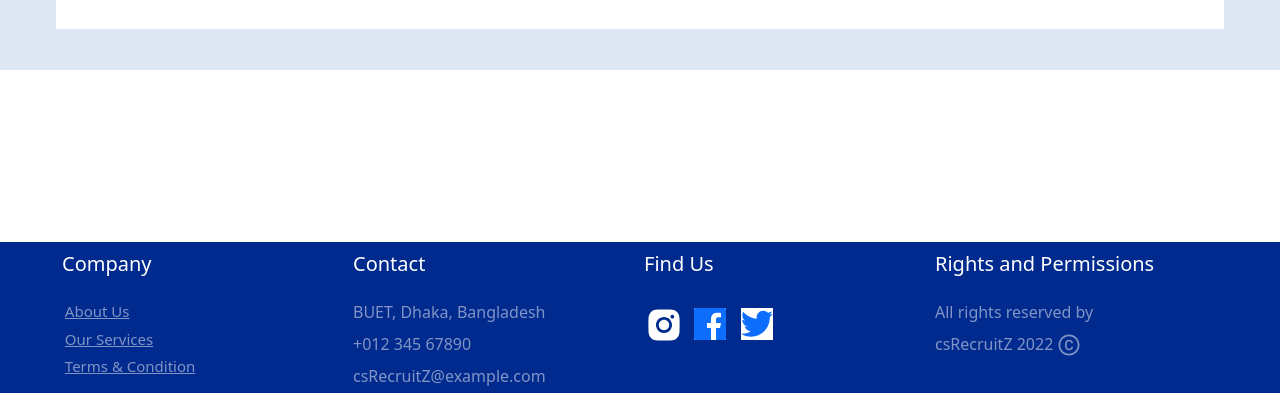
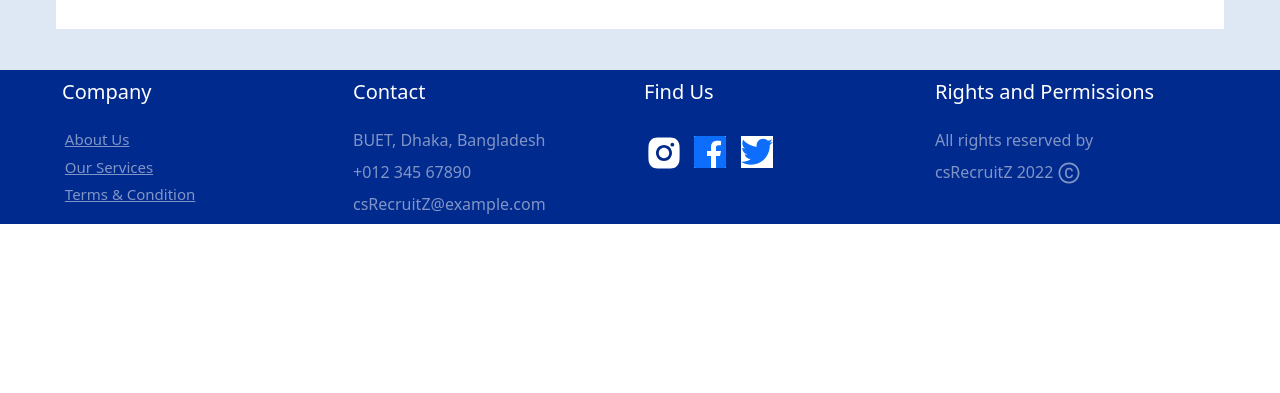
Before and after one commit to adrita1999/csRecruitZ, a React (Create React App) app in the folder csRecruitz_codebase/react_frontend/: page / in a window 1280 px wide. Shown: the part 1433-1826 px from the top of the page. After the commit the page ends 1657 px from the top, so only its background shows below. Built offline with nearby package versions, Linux system fonts and the light colour scheme.

Commit message:
footer added

```diff
--- a/csRecruitz_codebase/react_frontend/src/my_components/Home.js
+++ b/csRecruitz_codebase/react_frontend/src/my_components/Home.js
@@ -326,7 +326,7 @@ handleClick() {
 
             </div>
        </div>
-       <Foot margin_value={172}/>
+       <Foot margin_value={0}/>
        {this.state.redirect && <Navigate to='/joblist'/>}
        </body>
        </React.Fragment>
--- a/csRecruitz_codebase/react_frontend/src/my_components/jobdetails.js
+++ b/csRecruitz_codebase/react_frontend/src/my_components/jobdetails.js
@@ -13,6 +13,7 @@ import Select from "react-select"
 import Jobdetailsitems from "./jobdetailsitems";
 import {useParams} from "react-router-dom";
 import Loader from "./loader";
+import Foot from "./Foot";
 
 
 
@@ -101,6 +102,7 @@ class Jobdetails extends Component {
 
             </div>
             </div>
+            <Foot margin_value={40}/>
             </body>
                 </React.Fragment>
         )
--- a/csRecruitz_codebase/react_frontend/src/my_components/jobpostlist.js
+++ b/csRecruitz_codebase/react_frontend/src/my_components/jobpostlist.js
@@ -14,6 +14,7 @@ import {Navigate} from "react-router-dom";
 import {element} from "prop-types";
 import {BallTriangle, Circles, ThreeDots} from 'react-loader-spinner'
 import Loader from "./loader";
+import Foot from "./Foot";
 
 const sortOptions = [
   { value: "Most Recent Post", label: "Most Recent Post" },
@@ -156,6 +157,7 @@ class Joblist extends Component {
 
                 </Animated>
             </div>
+            <Foot margin_value={40}/>
             {this.state.redirect && <Navigate to={this.state.navlink}/>}
             </body>
                 </React.Fragment>
```
